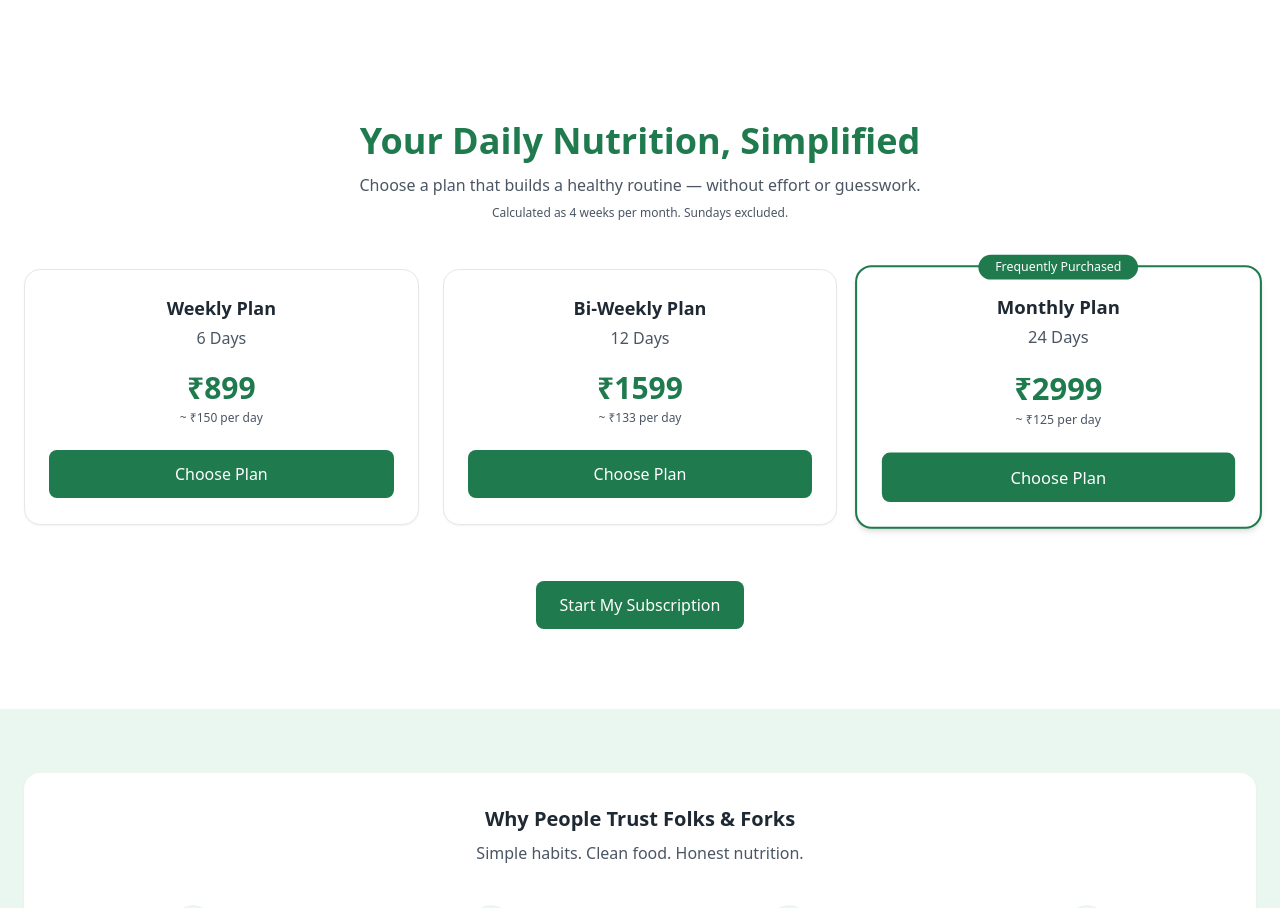
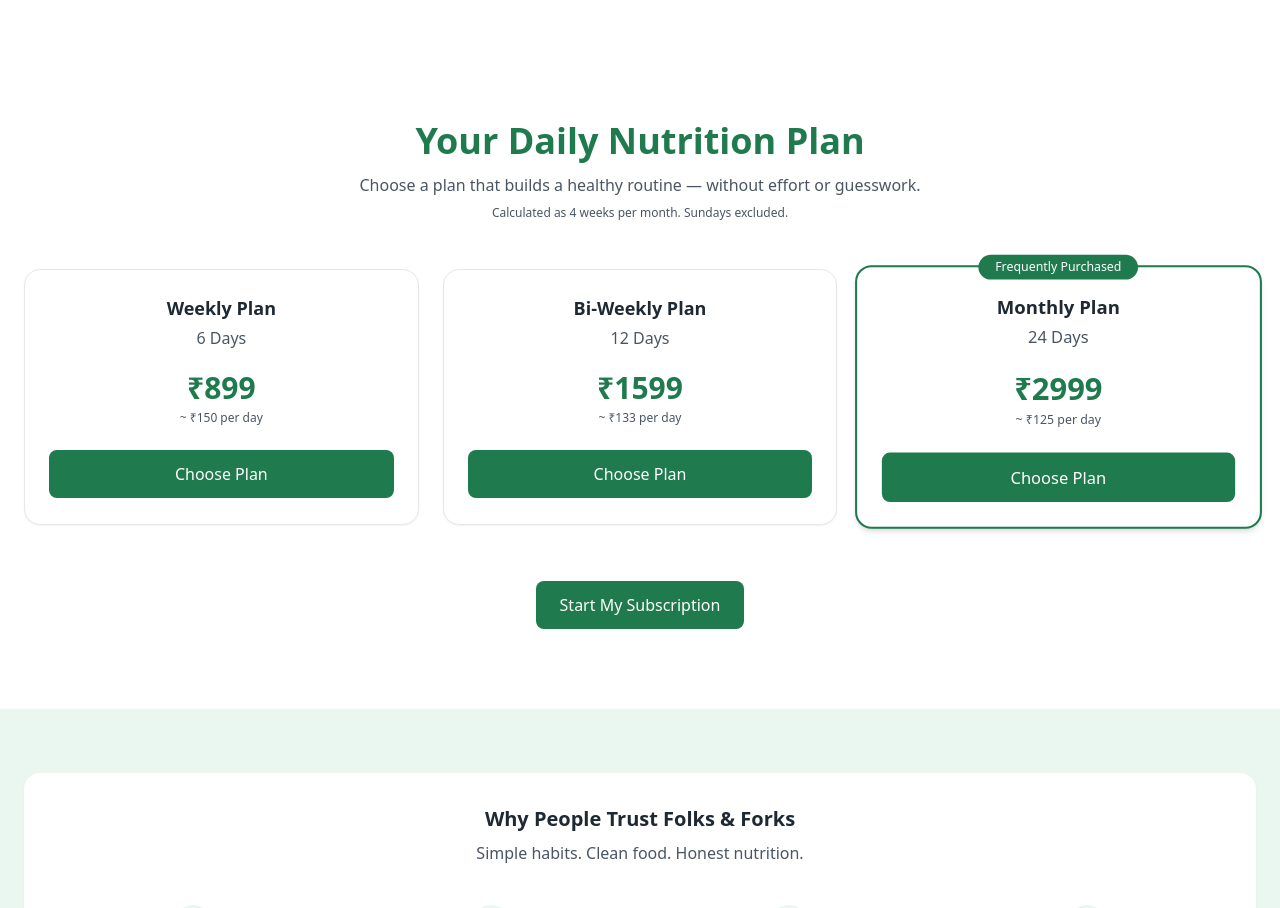
Before and after one commit to solai-sakthi-dasan-23/folks-and-forks, a React (Vite) app in the folder frontend/folks-and-forks/: page / in a window 1280 px wide. Shown: the part 1080-1988 px from the top of the page. Built offline with nearby package versions, Linux system fonts and the light colour scheme; no server answers.

Commit message:
Updated the wording pricing tab

```diff
--- a/frontend/folks-and-forks/src/components/Pricing.jsx
+++ b/frontend/folks-and-forks/src/components/Pricing.jsx
@@ -10,7 +10,7 @@ export default function Pricing() {
       <div className="section">
 
         <h2 className="heading text-center">
-          Your Daily Nutrition, Simplified
+          Your Daily Nutrition Plan
         </h2>
 
         <p className="text-center text-textSecondary mt-3 max-w-xl mx-auto">
```
